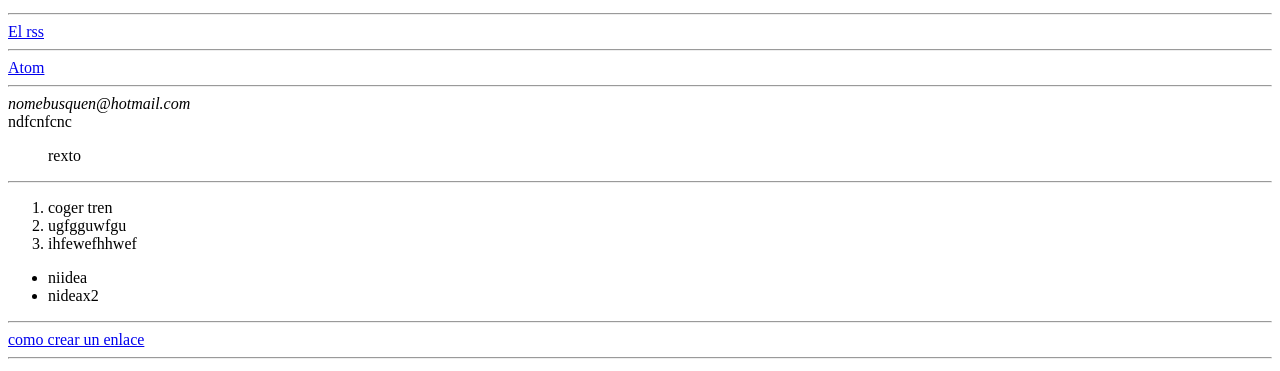
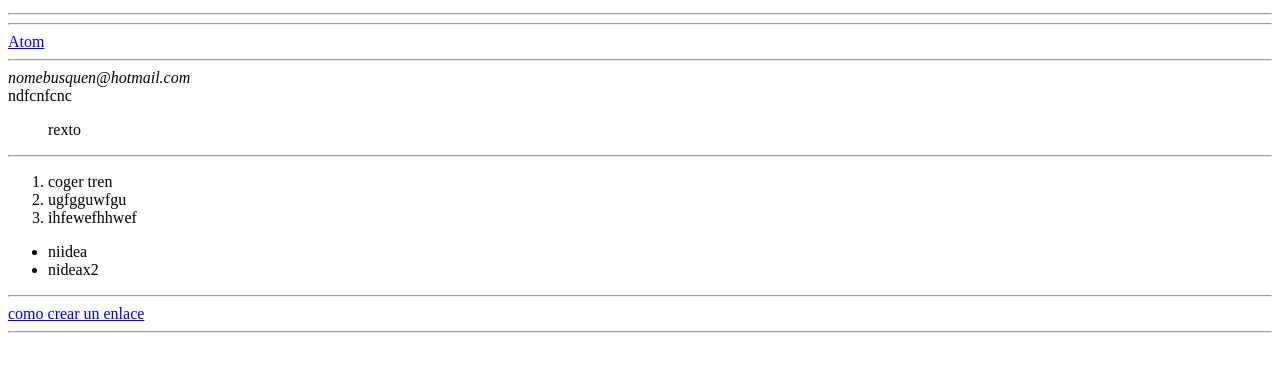
Before and after one commit to lorenagl14/lorenagl14.github.io, a plain HTML site: page index.html in a window 1280 px wide. Shown: the part 429-800 px from the top of the page. Drawn offline with Linux system fonts and the light colour scheme.

Commit message:
Update index.html

```diff
--- a/index.html
+++ b/index.html
@@ -21,7 +21,6 @@
             <figcaption>Mencanta jerez</figcaption>
         </figure>
         <hr>
-        <a href="formatorss.rss">El rss</a>
         <hr>
         <a href="e3_3.atom">Atom</a>
         <hr>
```
